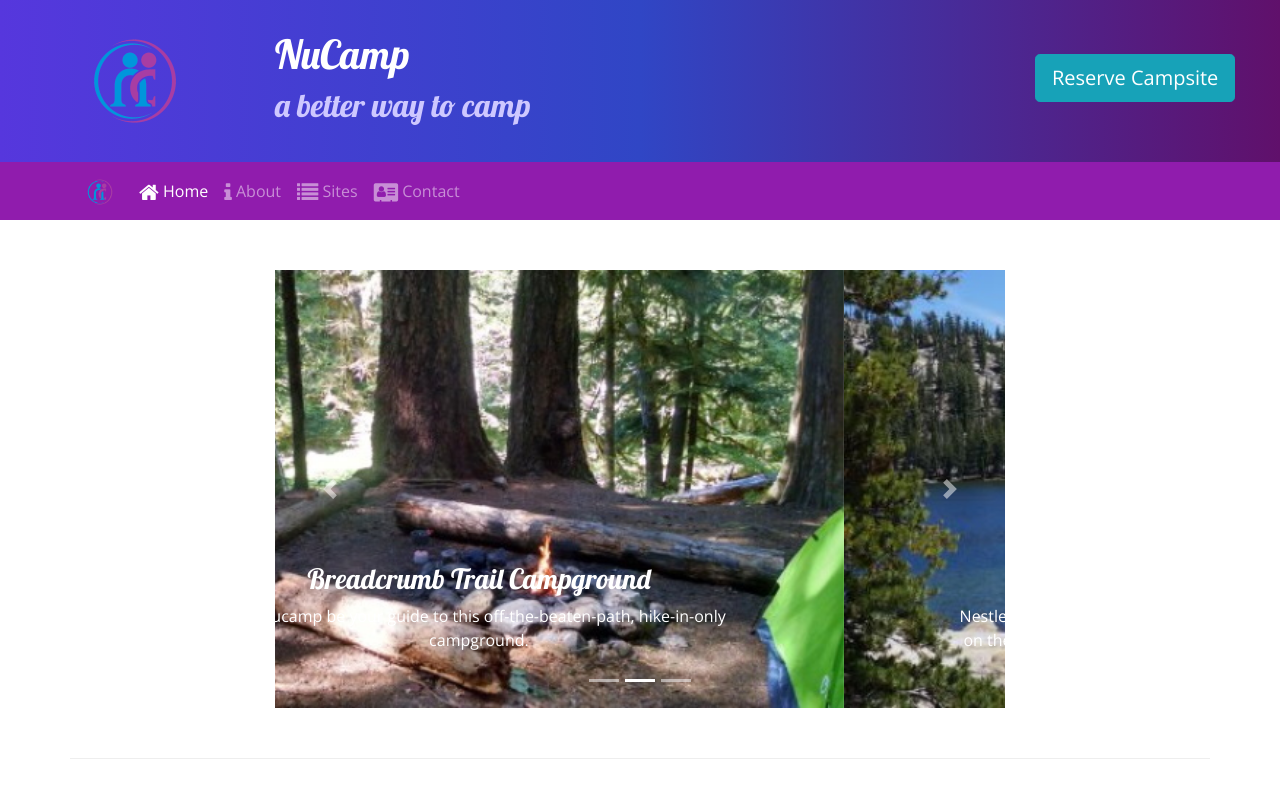
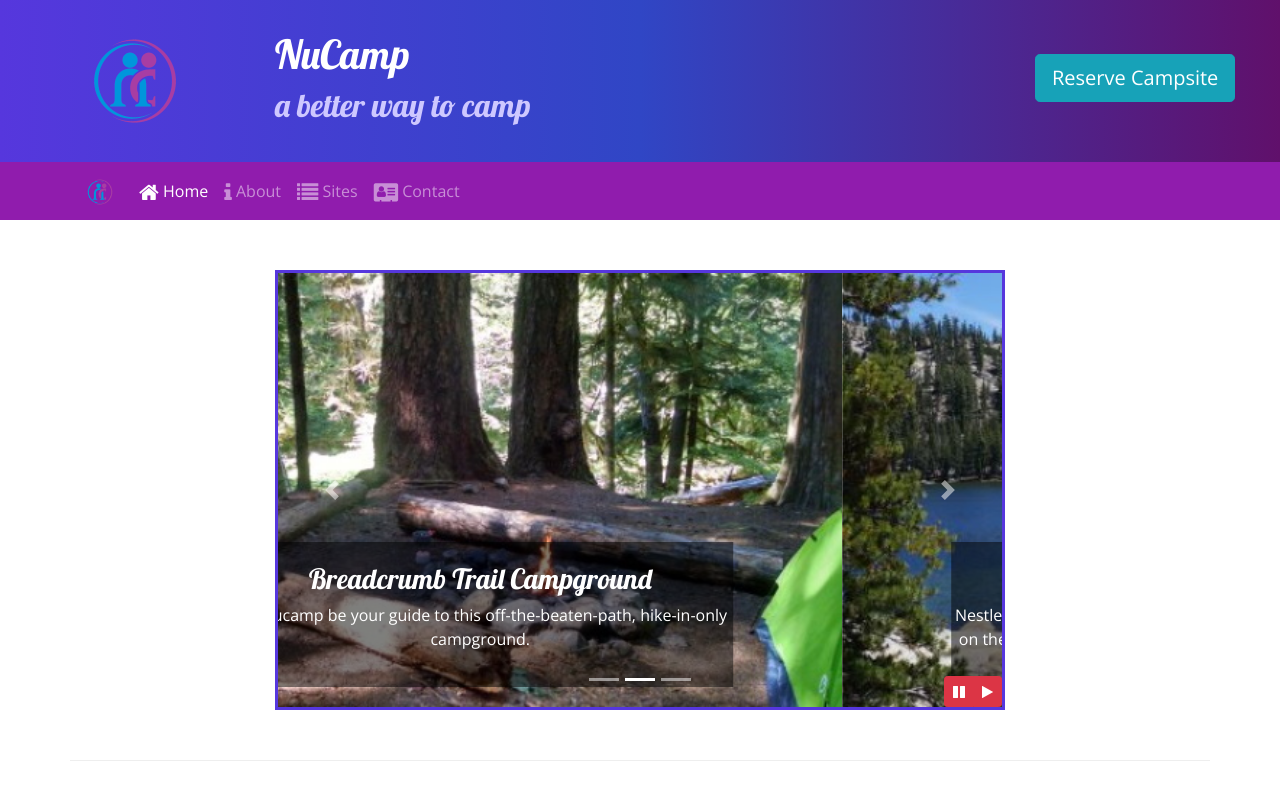
Before and after one commit to socalledsound/nucamp-boot, a website: page index.html in a window 1280 px wide. Shown: the top 800 px of the page. Drawn offline with nearby package versions, Linux system fonts and the light colour scheme.

Commit message:
week 4 jquery stuff

```diff
--- a/css/styles.css
+++ b/css/styles.css
@@ -50,3 +50,18 @@ footer {
     border-top: none;
     padding: 10px;
 }
+
+.carousel-caption {
+    background-color: rgba(0, 0, 0, 0.5);
+}
+
+.carousel {
+    border: solid #5637DD;
+}
+
+#carouselButton {
+    z-index: 100;
+    position: absolute;
+    right: 0;
+    bottom: 0;
+}
--- a/index.html
+++ b/index.html
@@ -156,6 +156,14 @@
                     <span class="carousel-control-next-icon"></span>
                     <span class="sr-only">Next</span>
                 </a>
+                <div class="btn-group" id="carouselButton">
+                    <button class="btn btn-danger btn-sm" id="carouselPause">
+                        <i class="fa fa-pause"></i>
+                    </button>
+                    <button class="btn btn-danger btn-sm" id="carouselPlay">
+                        <i class="fa fa-play"></i>
+                    </button>
+                </div>
             </div>
         </div>
     </div>
@@ -327,7 +335,7 @@
     <script src="node_modules/popper.js/dist/umd/popper.min.js"></script>
     <script src="node_modules/bootstrap/dist/js/bootstrap.min.js"></script>
 
-
+    <script src="js/scripts.js"></script>
 </body>
 
 </html>
--- /dev/null
+++ b/js/scripts.js
@@ -0,0 +1,9 @@
+$(function() {
+    $(".carousel").carousel( { interval: 2000 } );
+    $("#carouselPause").click(function(){
+        $(".carousel").carousel("pause");
+    });
+    $("#carouselPlay").click(function(){
+        $(".carousel").carousel("cycle");
+    });
+});
```
